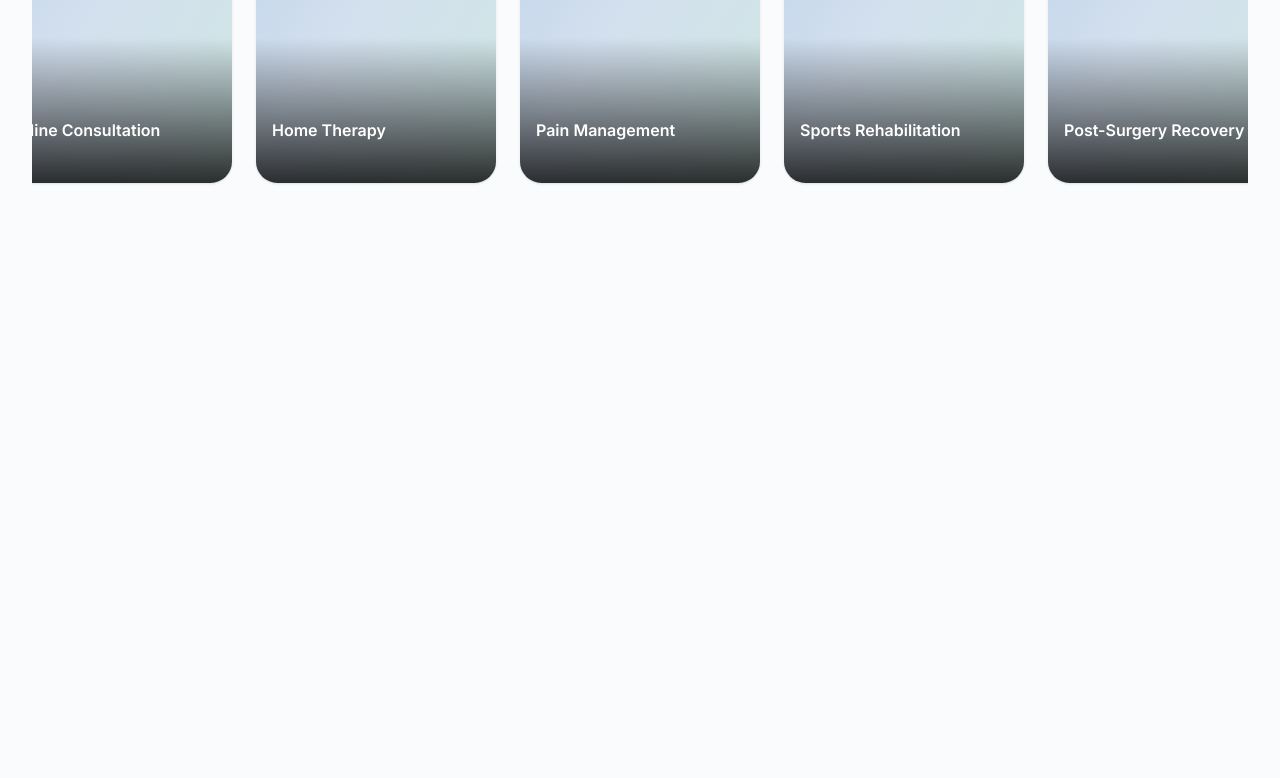
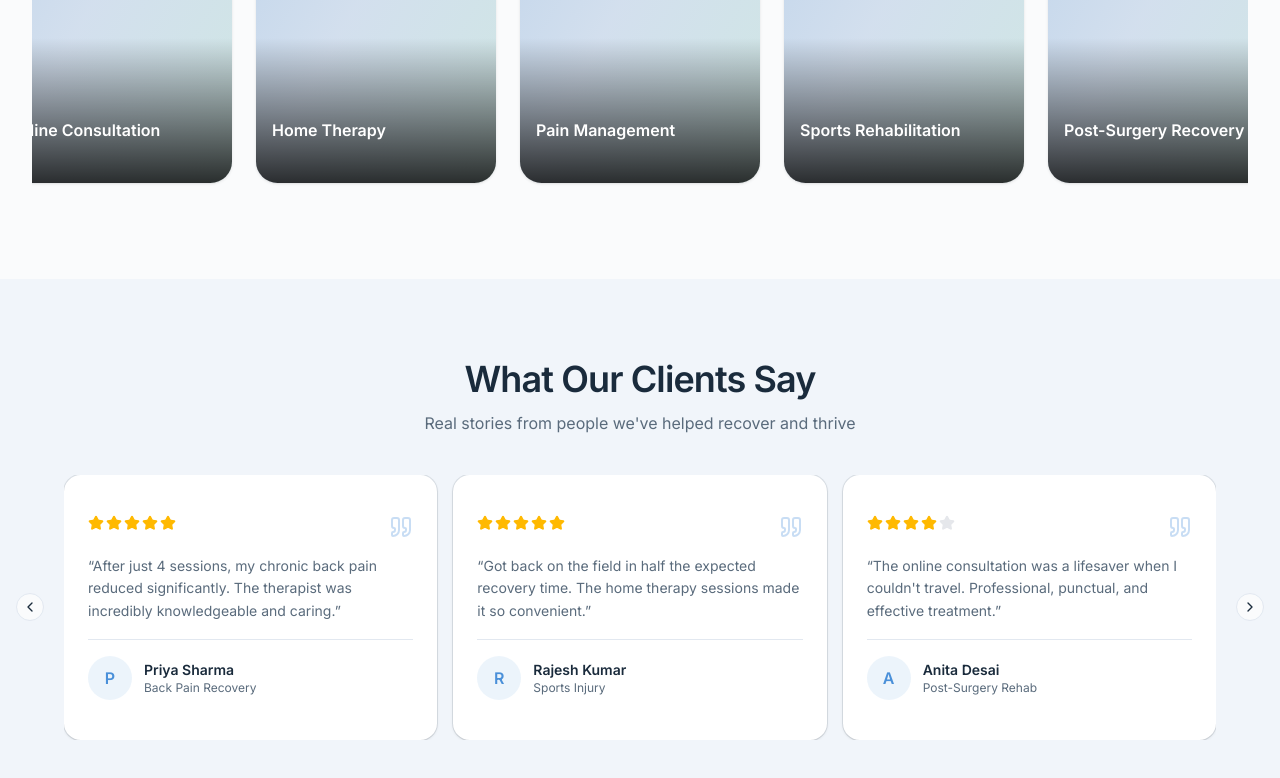
Before and after one commit to MyDawaiWala10/mdw-wellness, a Next.js app: page / in a window 1280 px wide. Shown: the part 1104-1882 px from the top of the page. Before the commit the page ends 1383 px from the top, so only its background shows below. Built offline with nearby package versions, Linux system fonts and the light colour scheme.

Commit message:
feat: testimonials carousel with star ratings and avatars

```diff
--- a/src/app/page.tsx
+++ b/src/app/page.tsx
@@ -1,6 +1,7 @@
 import { Navbar } from "@/components/navbar";
 import { HeroCarousel } from "@/components/hero-carousel";
 import { ServicesReels } from "@/components/services-reels";
+import { Testimonials } from "@/components/testimonials";
 
 export default function Home() {
   return (
@@ -9,6 +10,7 @@ export default function Home() {
       <main id="home" className="flex-1 pt-16">
         <HeroCarousel />
         <ServicesReels />
+        <Testimonials />
       </main>
     </>
   );
--- /dev/null
+++ b/src/components/testimonials.tsx
@@ -0,0 +1,86 @@
+"use client";
+
+import { Star, Quote } from "lucide-react";
+import { Card, CardContent } from "@/components/ui/card";
+import {
+  Carousel,
+  CarouselContent,
+  CarouselItem,
+  CarouselNext,
+  CarouselPrevious,
+} from "@/components/ui/carousel";
+import { testimonials } from "@/data/testimonials";
+import { SectionWrapper } from "@/components/section-wrapper";
+
+function StarRating({ rating }: { rating: number }) {
+  return (
+    <div className="flex gap-0.5" aria-label={`Rating: ${rating} out of 5`}>
+      {Array.from({ length: 5 }).map((_, i) => (
+        <Star
+          key={i}
+          className={
+            i < rating
+              ? "h-4 w-4 fill-amber-400 text-amber-400"
+              : "h-4 w-4 fill-gray-200 text-gray-200"
+          }
+        />
+      ))}
+    </div>
+  );
+}
+
+export function Testimonials() {
+  return (
+    <SectionWrapper id="testimonials" className="bg-primary/5">
+      <div className="mx-auto max-w-7xl">
+        <h2 className="text-center text-3xl font-semibold tracking-tight text-foreground md:text-4xl">
+          What Our Clients Say
+        </h2>
+        <p className="mx-auto mt-3 max-w-xl text-center text-muted-foreground">
+          Real stories from people we&apos;ve helped recover and thrive
+        </p>
+
+        <Carousel
+          opts={{ align: "start", loop: true }}
+          className="mx-auto mt-10 w-full max-w-6xl"
+        >
+          <CarouselContent className="-ml-4">
+            {testimonials.map((t) => (
+              <CarouselItem
+                key={t.id}
+                className="pl-4 md:basis-1/2 lg:basis-1/3"
+              >
+                <Card className="h-full border-border bg-white shadow-sm transition-shadow hover:shadow-md">
+                  <CardContent className="flex h-full flex-col gap-4 p-6">
+                    <div className="flex items-start justify-between">
+                      <StarRating rating={t.rating} />
+                      <Quote className="h-6 w-6 text-primary/30" />
+                    </div>
+                    <p className="flex-1 text-sm leading-relaxed text-muted-foreground">
+                      &ldquo;{t.quote}&rdquo;
+                    </p>
+                    <div className="flex items-center gap-3 border-t border-border pt-4">
+                      <div className="flex h-11 w-11 items-center justify-center rounded-full bg-primary/10 text-base font-semibold text-primary">
+                        {t.name.charAt(0)}
+                      </div>
+                      <div>
+                        <p className="text-sm font-semibold text-foreground">
+                          {t.name}
+                        </p>
+                        <p className="text-xs text-muted-foreground">
+                          {t.condition}
+                        </p>
+                      </div>
+                    </div>
+                  </CardContent>
+                </Card>
+              </CarouselItem>
+            ))}
+          </CarouselContent>
+          <CarouselPrevious className="hidden md:flex" />
+          <CarouselNext className="hidden md:flex" />
+        </Carousel>
+      </div>
+    </SectionWrapper>
+  );
+}
```
